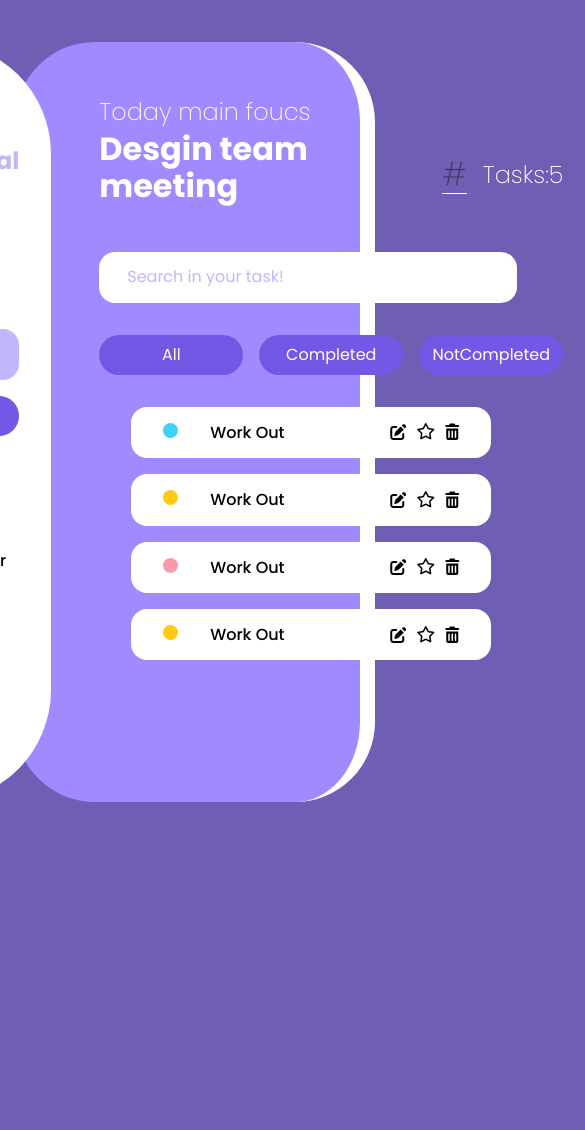
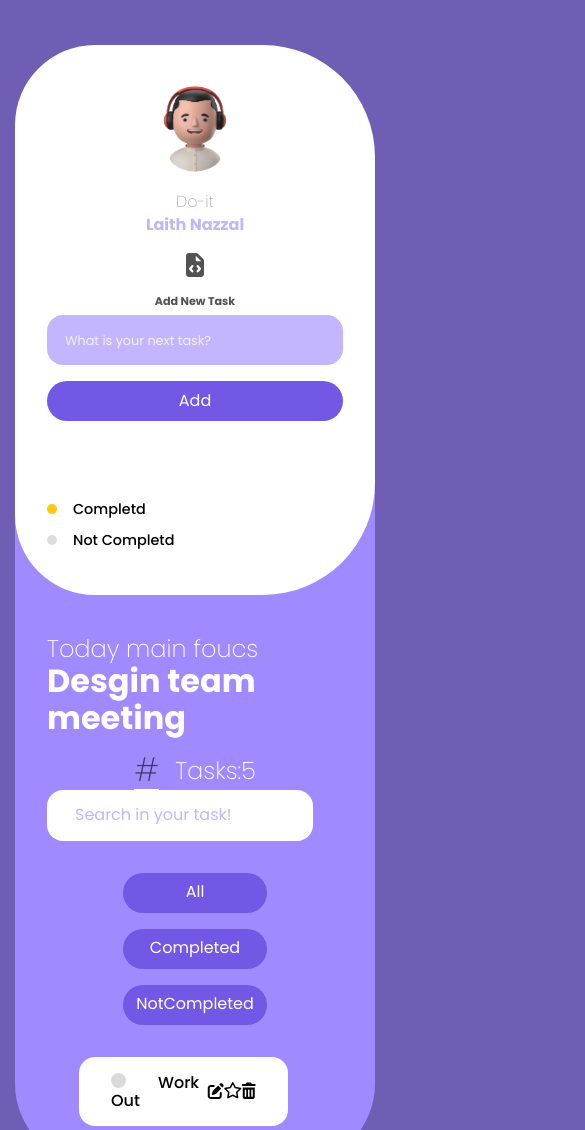
Before and after one commit to laithnNazzal11/ToDoList---FTS, a plain HTML site: page index.html in a window 390 px wide. Shown: the top 1130 px of the page, 585 px wide, since content can reach past the window. Before the commit the page ends 844 px from the top, so only its background shows below. Drawn offline with nearby package versions, Linux system fonts and the light colour scheme.

Commit message:
edit to be comfort with API

```diff
--- a/css/main.css
+++ b/css/main.css
@@ -94,7 +94,7 @@ body {
   animation-timing-function: ease-in-out;
   animation-direction: alternate;
 }
-@media (max-width: 600px) {
+@media (max-width: 990px) {
   .colors-rigth,
   .colors-rigth-project,
   .colors-left-project,
@@ -203,7 +203,7 @@ body {
 
 .buttonAddTask{
     border: none;
-    width: 40%;
+    width: 100%;
     height: 2.5rem;
     border-radius: 2rem;
     background-color: #7258e4;
@@ -242,7 +242,7 @@ body {
   width: 15px;
   height: 15px;
   border-radius: 50%;
-  background-color: #3fd2f6;
+  background-color: #dddddd;
   margin-right: 2rem;
 }
 .DetailsTodayTaskInsideRed::before {
@@ -255,6 +255,9 @@ body {
   background-color: #fa9aad;
   margin-right: 2rem;
 }
+
+
+
 /* End LeftBar */
 
 /* Start RigthBar */
@@ -340,7 +343,7 @@ button:hover{
     background-color: #9580f0;
 }
 
-.theToDoListRed,.theToDoListYellow,.theToDoListBlue {
+.theToDoListRed,.theToDoListYellow,.theToDoListBlue,.theToDoList{
   display: flex;
   justify-content: space-between;
   align-items: center;
@@ -352,7 +355,13 @@ button:hover{
   transition: all .5s ease-in-out;
   cursor: pointer;
 }
+.theToDoList:hover{
+    background-color: #eaeaea;
+    border-bottom: 5px solid #e0e0e0;
+    transform: scale(1.01);
+    margin-left: 5px;
 
+}
 .theToDoListYellow:hover{
     background-color: #e3b40c;
     border-bottom: 3px solid #fff;
@@ -380,10 +389,33 @@ button:hover{
 
 .TitleToDOYellow,
 .TitleToDOBlue,
-.TitleToDORed {
+.TitleToDORed,
+.TitleToDO,
+.TitleToDOCompleted{
   flex: 2.3;
 }
 
+.TitleToDO::before {
+    content: "  ";
+    display: inline-block;
+    flex-direction: row;
+    width: 15px;
+    height: 15px;
+    border-radius: 50%;
+    background-color: #dadada;
+    margin-right: 2rem;
+  }
+  .TitleToDOCompleted::before {
+    content: "  ";
+    display: inline-block;
+    flex-direction: row;
+    width: 15px;
+    height: 15px;
+    border-radius: 50%;
+    background-color: #e3b40c;
+    margin-right: 2rem;
+
+  }
 .TitleToDOYellow::before {
   content: "  ";
   display: inline-block;
@@ -457,6 +489,129 @@ button:hover{
 
 
 }
+@media (max-width: 990px) {
+    .ProfileDetails {
+      flex-direction: column;
+      justify-content: center;
+      align-content: center;
+    }
+    .nameProfile h3 {
+        font-size: 1rem;
+        text-align: center;
+        margin-top: 0;
+    }
+    .nameProfile h2 {
+        font-size: 1rem;
+        margin-bottom: 0;
+    }
+    .title{
+        flex-direction: column;
+    }
+    .title h1 {
+        font-size: .7rem;
+    }
+    .title i {
+        font-size: 1.5rem;
+        margin-top: 0;
+    }
+    .confirmAddTask{
+        flex-direction: column;
+    }
+    .ChoosType{
+        width: 100%;
+        margin-bottom: 1rem;
+
+    }
+
+    .buttonAddTask{
+        width: 100%;
+        margin-bottom: 0;
+
+
+    }
+    .DetailsTodayTask {
+          margin-left: 0;
+          margin-top: 0;
+      }
+    .DetailsTodayTask p {
+        font-size: .9rem;
+    }
+    .DetailsTodayTaskInsideYallow::before,.DetailsTodayTaskInsideBlue::before,.DetailsTodayTaskInsideRed::before {
+        content: "  ";
+        display: inline-block;
+        text-align: center;
+        width: 10px;
+        height: 10px;
+        border-radius: 50%;
+        margin-right: 1rem;
+    }
+  }
+
+  @media (max-width: 780px) {
+    .ToDoListContainer{
+        flex-direction: column;
+        position: relative;
+        display: flex;
+        background-color: none;
+        justify-content: center;
+        gap: 0;
+        border-radius: none;
+        border-right: none;
+        width: 100%;
+        height: 100%;
+        margin-top: 20rem;
+    }
+    .leftContainer{
+        background-color: #ffffff;
+        padding: 2rem;
+        flex: 2;
+        min-height: auto;
+        border-radius: 5rem;
+        border-top-right-radius: 7rem;
+        border-bottom-right-radius: 7rem;
+        display: flex;
+        flex-direction: column;
+        align-items: center;
+      }
+    .rigthContainer{
+        flex: 1;
+        min-height: 100%;
+
+    }
+
+  }
+
+  @media (max-width: 470px) {
+    .rigthContainer{
+        flex: .5;
+        min-height: auto;
+
+    }
+    .titleRigth{
+        flex-direction: column;
+        justify-content: center;
+        margin-top: .5rem;
+    }
+    .titleRigth h1 {
+        margin-top: 0;
+        margin-bottom: 1rem;
+    }
+    .button{
+        flex-direction: column;
+    }
+    .theToDoListRed,.theToDoListYellow,.theToDoListBlue{
+        flex-direction: column;
+        justify-content: center;
+        width: 100%;
+        font-size: .9rem;
+
+    }
+    .icons {
+
+    }
+
+
+  }
 
 /* .circle{
     width: 15px;
--- a/index.html
+++ b/index.html
@@ -54,20 +54,19 @@
                 placeholder="What is your next task?"
               />
               <div class="confirmAddTask">
-              <select class="ChoosType">
-                <option>Personal</option>
-                <option>Freelancer</option>
+              <!-- <select class="ChoosType">
+                <option>Completed</option>
+                <option>NotCompleted</option>
                 <option>Trainig</option>
 
-              </select>
+              </select> -->
 
               <button class="buttonAddTask">Add</button>
             </div>
             </div>
             <div class="DetailsTodayTask">
-              <p class="DetailsTodayTaskInsideYallow">Personal</p>
-              <p class="DetailsTodayTaskInsideBlue">Freelancer</p>
-              <p class="DetailsTodayTaskInsideRed">Trainig</p>
+              <p class="DetailsTodayTaskInsideYallow">Completd</p>
+              <p class="DetailsTodayTaskInsideBlue">Not Completd</p>
             </div>
           </div>
           <!-- <lottie-player
@@ -107,8 +106,8 @@
           </div>
 
           <div class="theToDoListContainer">
-            <div class="theToDoListBlue">
-              <div class="TitleToDOBlue">Work Out</div>
+            <div class="theToDoList">
+              <div class="TitleToDO">Work Out</div>
 
               <div class="icons">
                 <i class="fa-solid fa-pen-to-square"></i>
@@ -116,8 +115,8 @@
                 <i class="fa-solid fa-trash-can"></i>
               </div>
             </div>
-            <div class="theToDoListYellow">
-              <div class="TitleToDOYellow">Work Out</div>
+            <div class="theToDoList">
+              <div class="TitleToDOCompleted">Work Out</div>
 
               <div class="icons">
                 <i class="fa-solid fa-pen-to-square"></i>
@@ -125,8 +124,8 @@
                 <i class="fa-solid fa-trash-can"></i>
               </div>
             </div>
-            <div class="theToDoListRed">
-              <div class="TitleToDORed">Work Out</div>
+            <div class="theToDoList">
+              <div class="TitleToDO">Work Out</div>
 
               <div class="icons">
                 <i class="fa-solid fa-pen-to-square"></i>
@@ -134,8 +133,8 @@
                 <i class="fa-solid fa-trash-can"></i>
               </div>
             </div>
-            <div class="theToDoListYellow">
-              <div class="TitleToDOYellow">Work Out</div>
+            <div class="theToDoList">
+              <div class="TitleToDO">Work Out</div>
 
               <div class="icons">
                 <i class="fa-solid fa-pen-to-square"></i>
```
